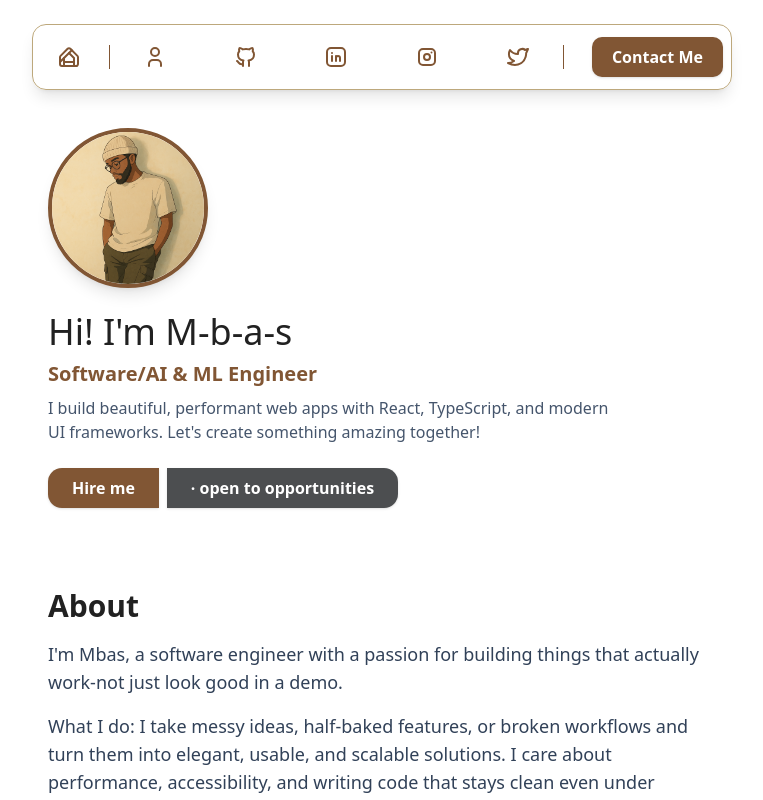
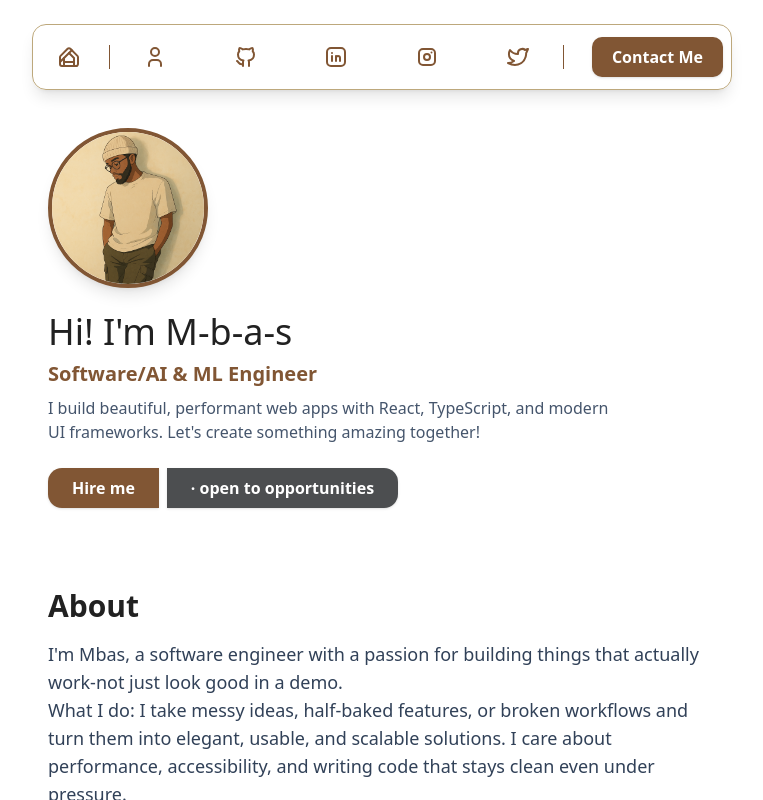
Before and after one commit to M-b-a-s/my-portfolio, a React (Vite) app: page / in a window 1280 px wide. Both pictures are taken after a click on the element "One". Shown: the top 800 px of the page, without its empty margins (258-1021 px from the left). Built offline with nearby package versions, Linux system fonts and the light colour scheme.

Commit message:
feat(Home): implement show more functionality in about section for better content visibility

```diff
--- a/src/components/Home.tsx
+++ b/src/components/Home.tsx
@@ -1,12 +1,23 @@
 import Navbar from "./Navbar";
 import meImg from "../assets/me.png";
+import { useState } from "react";
+import { FaChevronDown } from "react-icons/fa";
 
 const Home = () => {
+  const [showMore, setShowMore] = useState(false);
+  const aboutParagraphs = [
+    "I'm Mbas, a software engineer with a passion for building things that actually work-not just look good in a demo.",
+    "What I do: I take messy ideas, half-baked features, or broken workflows and turn them into elegant, usable, and scalable solutions. I care about performance, accessibility, and writing code that stays clean even under pressure.",
+    "I've contributed to meaningful projects across startups and personal experiments alike-some built to solve real pain points, others just for fun. Either way I learn fast and ship faster.",
+    "When I'm not coding, I'm exploring product ideas, fine-tuning my dev sense, or playing the piano. I also question tabs vs spaces more often than I should.",
+    "I don't just build apps, I build tools peop;e actually want to use.",
+  ];
+
   return (
     <div>
       <Navbar />
       <div className="mx-auto w-[90vw] md:w-[700px] max-w-full">
-      {/* Hero Section */}
+        {/* Hero Section */}
         <section className="flex flex-col justify-center mt-32 px-4 ">
           <div className="w-40 h-40 rounded-full overflow-hidden border-4 border-[#815634] shadow-lg mb-6 flex items-center justify-center bg-white">
             <img
@@ -39,22 +50,26 @@ const Home = () => {
         <section id="about" className="mt-20 px-4">
           <h2 className="text-3xl font-bold text-[#212121] mb-4">About</h2>
           <div className="space-y-4 text-slate-700 text-lg max-w-2xl">
-            <p>
-              I'm Mbas, a software engineer with a passion for building things that actually work-not just look good in a demo.
-            </p>
-            <p>
-              What I do: I take messy ideas, half-baked features, or broken workflows and turn them into elegant, usable, and scalable solutions. I care about performance, accessibility, and writing code that stays clean even under pressure.
-            </p>
-            <p>
-              I've contributed to meaningful projects across startups and personal experiments alike-some built to solve real pain points, others just for fun. Either way I learn fast and ship faster.
-
-            </p>
-            <p>
-              When I'm not coding, I'm exploring product ideas, fine-tuning my dev sense, or playing the piano. I also question tabs vs spaces more often than I should.
-            </p>
-            <p>
-              I don't just build apps, I build tools peop;e actually want to use.
-            </p>
+            {/* Mobile: show only first 3 paragraphs unless showMore is true */}
+            <div className="block md:hidden">
+              {aboutParagraphs.slice(0, showMore ? aboutParagraphs.length : 2).map((text, idx) => (
+                <p key={idx}>{text}</p>
+              ))}
+              {!showMore && (
+                <button
+                  className="flex items-center gap-2 text-[#815634] font-semibold mt-2 px-2 py-1 rounded hover:bg-[#f5f5f5] transition-colors"
+                  onClick={() => setShowMore(true)}
+                >
+                  More <FaChevronDown className="text-base" />
+                </button>
+              )}
+            </div>
+            {/* Desktop: show all paragraphs */}
+            <div className="hidden md:block">
+              {aboutParagraphs.map((text, idx) => (
+                <p key={idx}>{text}</p>
+              ))}
+            </div>
           </div>
         </section>
         {/* Experience Section */}
```
